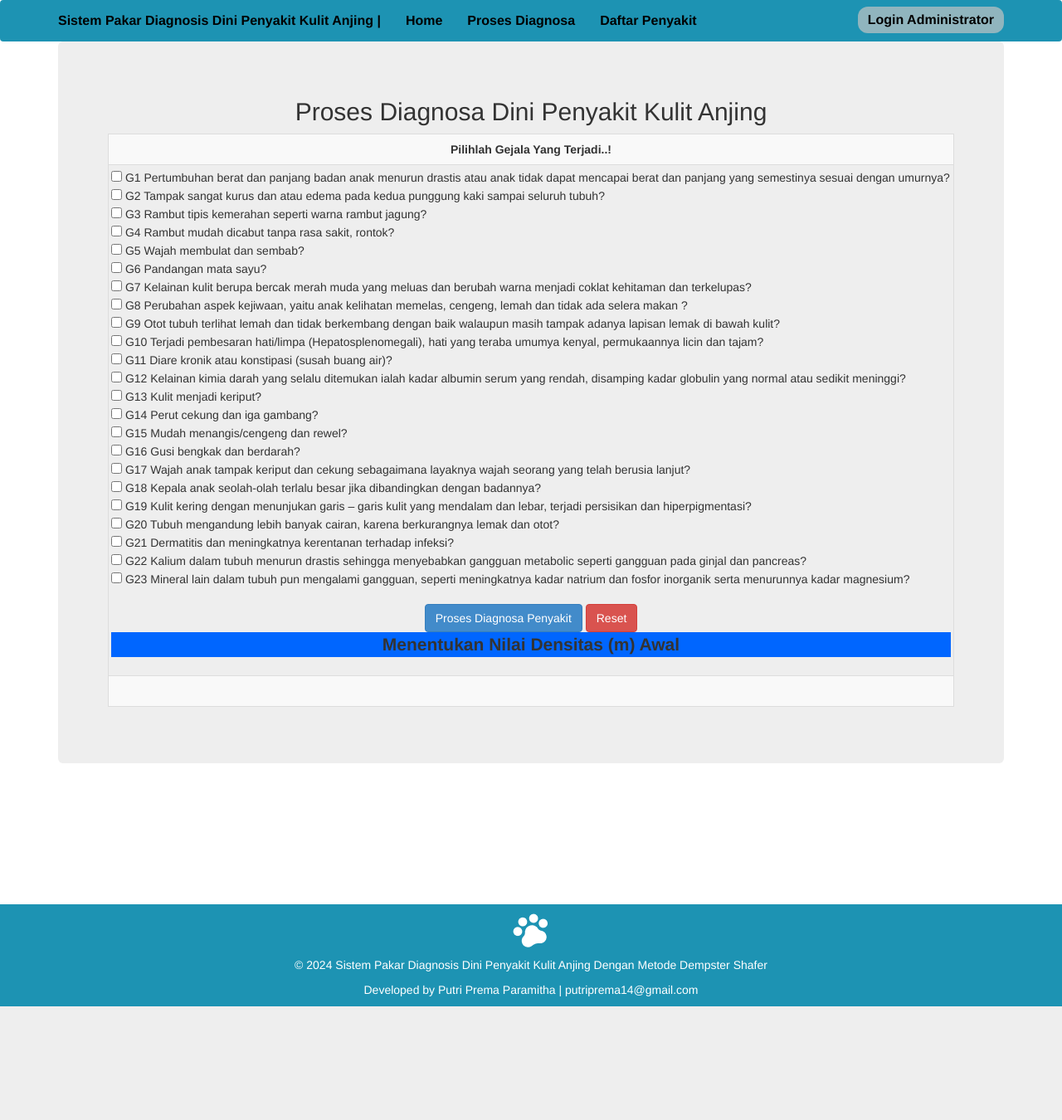
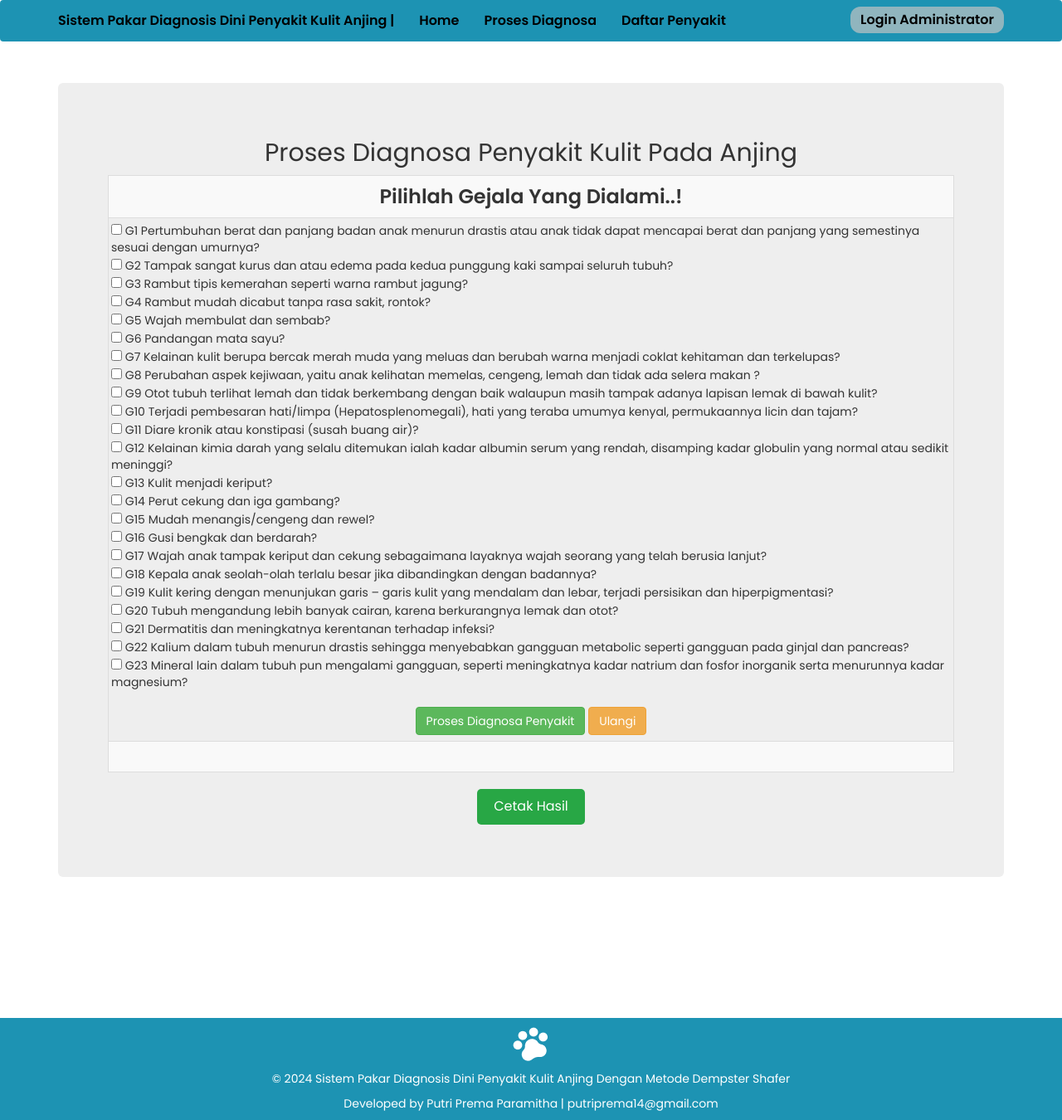
Before and after one commit to Putriprema/sistempakarDS, a PHP site: page /padi_bayes/konsultasifm.php in a window 1280 px wide. Shown: the whole page at 83% size. Before the commit the page ends 1213 px from the top, so only its background shows below. Run offline with PHP 8.4, Linux system fonts and the light colour scheme; data comes from the database, SQL or seed files in the repository.

Commit message:
diagnosa

```diff
--- a/konsultasifm.php
+++ b/konsultasifm.php
@@ -9,18 +9,22 @@
     <link href="https://fonts.googleapis.com/css2?family=Poppins:wght@400;600&display=swap" rel="stylesheet">
 <style>
 
-	 /* Menghilangkan bingkai pada navbar */
+body {
+        font-family: 'Poppins', sans-serif;
+    }
+
     .navbar {
         background-color: #1D93B3; /* Warna latar belakang navbar */
         margin-bottom: 0; /* Menghilangkan margin bawah */
         border: none; /* Menghilangkan border */
         box-shadow: none; /* Menghilangkan shadow */
+		margin-bottom: 50px;
     }
 
     .navbar .navbar-brand,
     .navbar .nav > li > a,
     .navbar .btn {
-            color: #000; /* Warna teks di navbar menjadi hitam */
+        color: #000; /* Warna teks di navbar */
         font-size: 12pt; /* Ukuran font di navbar */
         line-height: 20px; /* Menjaga agar teks berada di tengah navbar */
         font-weight: 600; /* Menjadikan teks bold */
@@ -38,13 +42,6 @@
         color: #fff; /* Warna teks saat hover */
     }
 
-        .navbar .navbar-nav > .active > a,
-        .navbar .navbar-nav > .active > a:hover {
-            color: #fff; /* Warna teks item aktif */
-            background-color: transparent; /* Menghapus latar belakang aktif */
-            border: none; /* Menghilangkan border pada item aktif */
-        }
-
     .form {
         width: 99%;
         background: linear-gradient(to left, #FFF, #EEE);
@@ -52,45 +49,72 @@
         border-radius: 5px 5px;
         padding: 3px 3px 3px 5px;
     }
-
     .form p {
         font-weight: bold;
-            font-size: 12pt;
+        font-size: 18pt; /* Ukuran font untuk gejala */
     }
+    p { border: 0px solid #03F; }
 
-        p {
-            border: 0px solid #03F;
+	/* editing table aturan kombinasi */
+    .Y1, .Y2, .X1, .X2, .teta1, .teta2 {
+        text-align: center;
+        float: left;
+        width: 330px;
     }
+	/* editing table aturan kombinasi */
+    .Y1 { border: 1px solid #C30; background: #F66; }
+    .Y2 { border: 1px solid #C30; background: #FF9; }
+    .X1 { border: 1px solid #0F0; background: #0C9; }
+    .X2 { border: 1px solid #33C; background: #06F; }
+    .teta1 { border: 1px dashed #C30; background: linear-gradient(to right, #0CF, #39F); }
+    .teta2 { border: 1px dashed #9C0; background: linear-gradient(to right, #0CF, #39F); }
 
+	/* editing table aturan kombinasi yang warna kuning */
     .densitas {
         border: 2px solid #CC0;
-            padding: 3px 3px 3px 3px;
+        padding: 3px;
         text-align: center;
         display: block;
         float: left;
-            width: 220px;
+        width: 330px;
+    }
+
+    .kolom2X {
+        border: 1px solid #06C;
+        margin-top: -100px;
+    }
+
+	.btn-cetak {
+            background-color: #28a745;
+            color: white;
+            border: none;
+            padding: 10px 20px;
+            text-align: center;
+            font-size: 16px;
+            border-radius: 5px;
+            cursor: pointer;
+        }
+        .btn-cetak:hover {
+            background-color: #218838;
+        }
+</style>
+
+<script>
+function resetForm() {
+    // Mengatur ulang semua checkbox
+    $('input[type="checkbox"]').prop('checked', false);
+
+    // Menghapus pilihan dari form
+    $('form').trigger('reset');
+
+    // Jika ada elemen lain yang ingin direset, tambahkan di sini
+    // Contoh: $('#elementId').val('');
 }
 
 
-.form { width:99%; background:linear-gradient(to left, #FFF, #EEE); border:1px solid #CCC; border-radius:5px 5px; padding:3px 3px 3px 5px;}
-.form p{ font-weight:bold; font-size:12pt;}
-p { border:0px solid #03F;}
-.Y1 { text-align:center; border:1px  solid #C30; background:#F66; float:left; width:220px; }
-.Y2 { text-align:center; border:1px  solid #C30; background:#FF9; float:left; width:220px;}
+</script>
 
-.Y1r2 { text-align:center; border:1px  solid #C30; background:#933;  float:left; width:220px; margin-top:-80px;}
-.Y2r2 { text-align:center; border:1px  solid #C30; background:#933;  float:left; width:220px; margin-top:-80px;}
 
-.X1 { text-align:center; border:1px  solid #0F0; background:#0C9; float:left; width:220px;}
-.X2 {  text-align:center; border:1px  solid #33C; background:#06F; float:left; width:220px;}
-
-.teta1 { text-align:center; border:1px dashed #C30;  background:linear-gradient(to right, #0CF, #39F);}
-.teta2 {  text-align:center; border:1px dashed #9C0; background:linear-gradient(to right, #0CF, #39F);}
-
-.X1baris2 { border:1px solid #36F; }
-.densitas { border:2px solid #CC0; padding:3px 3px 3px 3px; text-align:center; display:block; float:left; width:220px;}
-.kolom2X { border:1px solid #06C; margin-top:-100px; }
-</style>
 </head>
 <body>
 	 <!-- membuat menu navigasi -->
@@ -173,8 +197,8 @@ p { border:0px solid #03F;}
 					</form>
 				</div>
 				<div class="modal-footer">
-					<button type="button" class="btn btn-default" data-dismiss="modal">Batal</button>
-					<button type="button" class="btn btn-primary">Daftar</button>
+					<button type="button" class="btn btn-secondary" data-dismiss="modal" style="margin-right: 20px;">Batal</button>
+					<button type="button" class="btn btn-primary" style="margin-right: 20px;">Daftar</button>
 				</div>
 			</div>
 		</div>
@@ -187,12 +211,13 @@ p { border:0px solid #03F;}
 		<!-- membuat jumbotron -->
 		<div class="jumbotron">
 			<center>
-				<h2>Proses Diagnosa Dini Penyakit Kulit Anjing</h2>
+				<h2>Proses Diagnosa Penyakit Kulit Pada Anjing</h2>
                 <?php include "admin/koneksi.php"; ?>
 <?php include "admin/koneksi2.php"; ?>
-<table width="750" border="1" align="center" class="table table-striped table-hover table-bordered">
-  <tr>
-    <td width="786" ><center><strong>Pilihlah Gejala Yang Terjadi..!</strong></center></td>
+
+<!-- styling tabel gejala -->
+<table width="750" border="4" align="center" class="table table-striped table-hover table-bordered">
+    <td width="786" style="font-size: 18pt"><center><strong>Pilihlah Gejala Yang Dialami..!</strong></center></td>
   </tr>
   <tr>
     <td style="padding:3px 3px 7px 3px;">
@@ -209,15 +234,18 @@ while($row=$result->fetch_object()){
         ."> {$row->kdgejala} {$row->gejala}<br>";
 }
 ?><br>
-<center><input type="submit" value="Proses Diagnosa Penyakit" class="btn btn-primary">
-<button type="reset" class="btn btn-danger">Reset</button>
+ <center>
+ <div class="d-flex justify-content-between">
+    <input type="submit" value="Proses Diagnosa Penyakit" class="btn btn-success">
+    <button type="button" class="btn btn-warning" onclick="resetForm()">Ulangi</button>
 </center>
 
 </form>
-<p style="font-weight:bold; text-align:center; background:#06F;"><strong>Menentukan Nilai Densitas (m) Awal</strong></p>
+
 
 <?php
 //mengambil nilai gejala yang dipilih
+
 if(isset($_POST['evidence'])){
 	if(count($_POST['evidence'])<2){
 		echo "Pilih minimal 2 gejala";
@@ -229,7 +257,12 @@ if(isset($_POST['evidence'])){
 			$queryG=mysqli_query($koneksi,"SELECT * FROM tb_gejala WHERE id='$kdGSelect' ");
 			while($dataG=mysqli_fetch_array($queryG)){ echo $dataG['gejala']."<br>";}
 			}
+
 		echo "</div>";
+
+		echo "<p style='font-weight:bold; text-align:center; background:#1D93B3; margin-top: 30px;'><strong>Menentukan Nilai Densitas (m) Awal</strong></p>";
+
+
 		$sql = "SELECT GROUP_CONCAT(b.kdpenyakit), a.belief , a.id_gejalaKulit
 			FROM tb_rules a
 			JOIN tb_penyakit b ON a.id_penyakitKulit=b.id_penyakit
@@ -247,6 +280,7 @@ if(isset($_POST['evidence'])){
 		} $no=0;
 		echo "<br>";
 		echo "<div class='form'><p>Densitas (m) Awal<p>";
+		//editing table container bagian pemilihan gejala
 		echo "<table border='1' width='100%' class='table table-striped table-hover table-bordered'> ";
 		echo "<tr><td colspan='5'><center>Tabel 1 Densitas (m) Awal</center</td></tr>";
 		echo "<tr>";
@@ -256,6 +290,7 @@ if(isset($_POST['evidence'])){
 		echo "<td><strong>Densitas</strong></td>";
 		echo "<td><strong>Plausability</strong></td>";
 		echo "</tr>";
+		$no = 0;
 		foreach($evidence as $kdgejala){
 			echo "<tr>"; $no=$no+1;
 			echo "<td>$no</td>";
@@ -271,7 +306,7 @@ if(isset($_POST['evidence'])){
 		echo "</table>";
 		echo "</div>";
 ?>
-<p style="font-weight:bold; text-align:center; background:#06F;"><strong>Menentukan Nilai Densitas (m) Baru</strong></p>
+<p style="font-weight:bold; text-align:center; background:#1D93B3; margin-top: 30px; "><strong>Menentukan Nilai Densitas (m) Baru</strong></p>
 <?php
 		//--- menentukan environement
 		$sql="SELECT GROUP_CONCAT(kdpenyakit) FROM tb_penyakit ";
@@ -279,14 +314,16 @@ if(isset($_POST['evidence'])){
 		$row=$result->fetch_row();
 		$fod=$row[0];
 		//$densitas_baru=array(); echo "<br>";
-echo "<table border='1' width='750'>";
+
+		//styling keseluruhan tabel
+echo "<table border='' width='1000'>";
 //menghitung nilai densitas (m) baru
 while(!empty($evidence)){
 echo "<tr><td colspan='3'><center>Tabel 2 :Aturan kombinasi untuk m<sub>3</sub></center</td></tr>";
 echo "<tr>";
 		//nilai pada Y1 baris atas
-		echo "<td width='250'>&nbsp;</td>";
-		echo "<td width='250'>";
+		echo "<td width='500'>&nbsp;</td>";
+		echo "<td width='550'>";
 			$densitas1[0]=array_shift($evidence);
 			echo "<span class='Y1'>M<sub>2</sub>"; echo "{"; print_r($densitas1[0][0]); echo "}<br>";
 			print_r($densitas1[0][1]);
@@ -354,7 +391,7 @@ echo "<tr>";
 						if(empty($vw)){
 							echo "<span class='densitas'>kosong";
 							$k="&theta;"; echo " $k<br>";
-							echo $nilaiX1Y1;
+							echo $nilaiX1Y1=0;
 							echo "</span>";
 						}else{
 							//echo "<td rowspan='2'>";
@@ -414,7 +451,7 @@ echo "</table>";
 		arsort($densitas_baru);
 		//print_r ($densitas_baru);
 	?>
-    <p style="font-weight:bold; text-align:center; background:#06F;"><strong>Hasil Perangkingan</strong></p>
+    <p style="font-weight:bold; text-align:center; background:#1D93B3; margin-top: 30px; "><strong>Hasil Diagnosis Penyakit Kulit Anjing</strong></p>
 <?php
 $arrPenyakit=array();
 $queryPasien=mysqli_query($koneksi,"SELECT * FROM tbpasien ORDER BY idpasien DESC"); $dataPasien=mysqli_fetch_array($queryPasien);
@@ -471,6 +508,10 @@ $queryP=mysqli_query($koneksi,"SELECT * FROM tb_penyakit"); while($dataP=mysqli_
     <td>&nbsp;</td>
   </tr>
 </table>
+<div class="form-group text-center">
+    <a href="cetak.php" class="btn btn-success btn-cetak">Cetak Hasil</a>
+</div>
+
 			</center>
 		</div>
 		<!-- akhir jumbotron -->
@@ -481,6 +522,8 @@ $queryP=mysqli_query($koneksi,"SELECT * FROM tb_penyakit"); while($dataP=mysqli_
 
 		<br><br><br>
         <br><br><br>
+		 <!-- Tombol Cetak -->
+
 	</div>
 	<br/>
 
@@ -496,5 +539,15 @@ $queryP=mysqli_query($koneksi,"SELECT * FROM tb_penyakit"); while($dataP=mysqli_
         </div>
     </footer>
 
+	<script>
+        function resetForm() {
+            // Jika ada form input yang perlu direset, tambahkan logika di sini
+            document.querySelectorAll('input[type="checkbox"]').forEach(checkbox => {
+                checkbox.checked = false;
+            });
+        }
+
+    </script>
+
 </body>
 </html>
```
Lines whose indentation alone changed are shown as unchanged.
